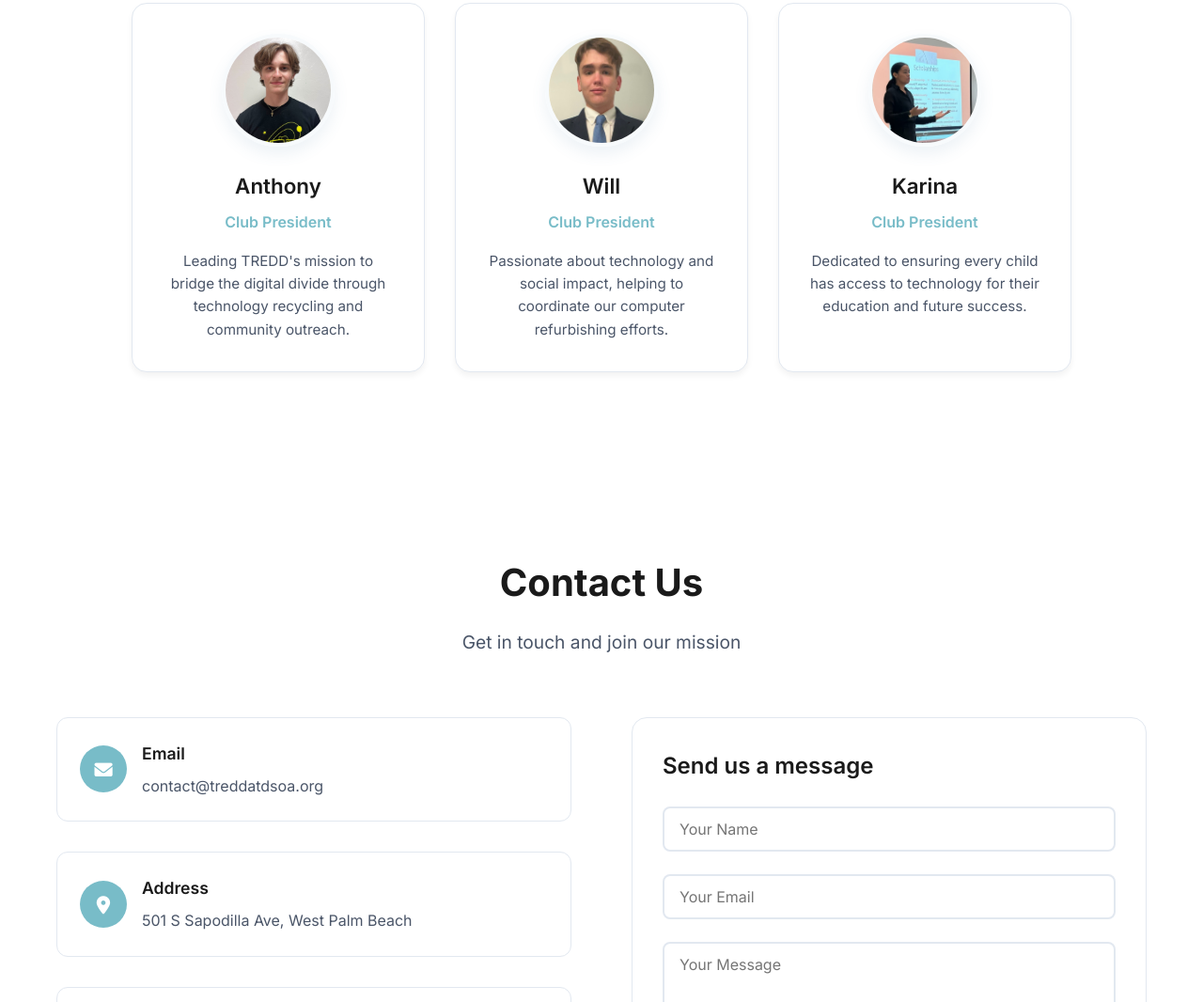
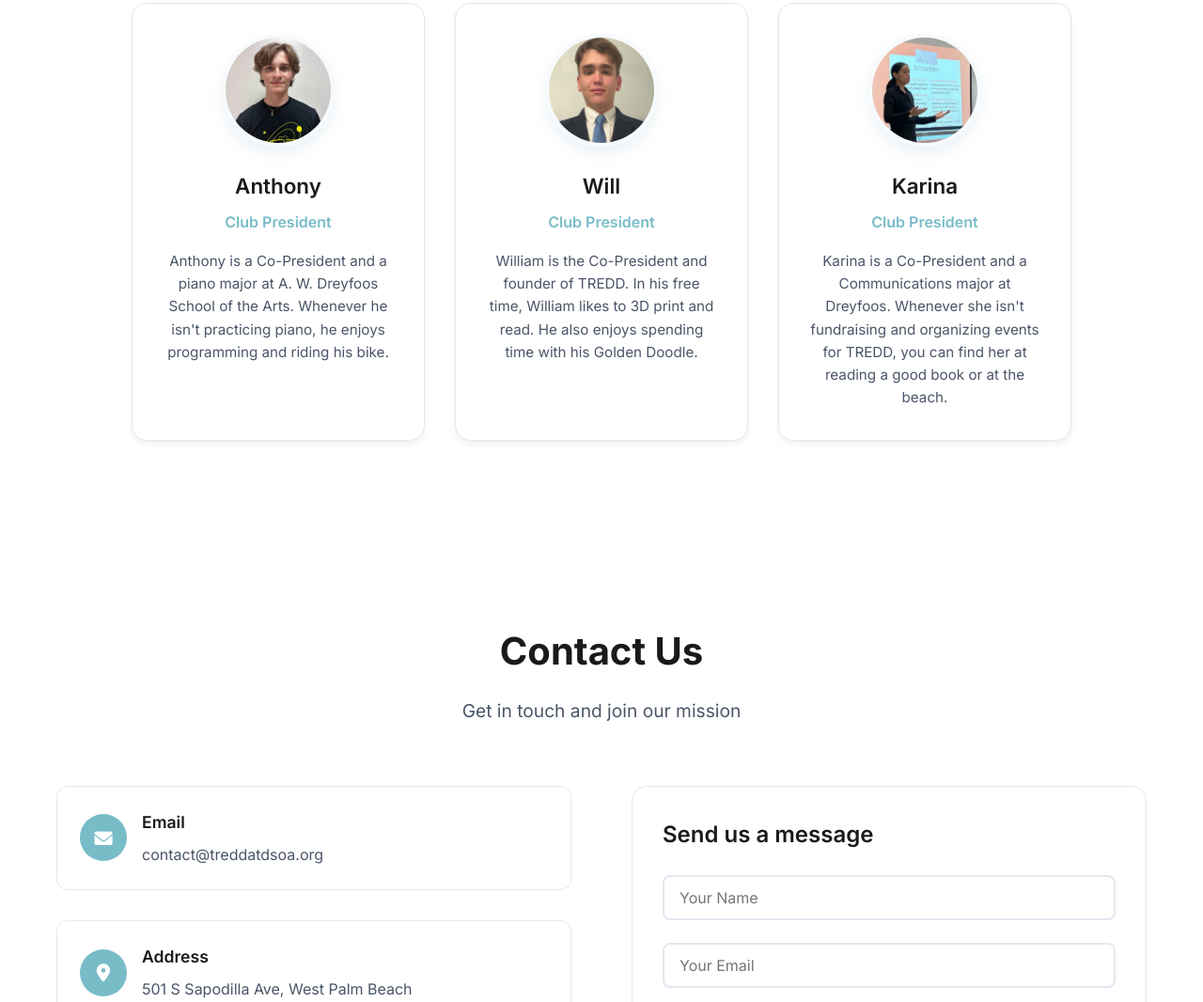
Before and after one commit to TheKoolAidManw/tredd-website, a plain HTML site: page index.html in a window 1280 px wide. Shown: the part 2664-3730 px from the top of the page at 94% size. Drawn offline with Linux system fonts and the light colour scheme.

Commit message:
Update club presidents descriptions with personal details and roles

```diff
--- a/index.html
+++ b/index.html
@@ -171,7 +171,7 @@ z<!DOCTYPE html>
                         <div class="president-info">
                             <h4>Anthony</h4>
                             <p class="president-role">Club President</p>
-                            <p class="president-description">Leading TREDD's mission to bridge the digital divide through technology recycling and community outreach.</p>
+                            <p class="president-description">Anthony is a Co-President and a piano major at A. W. Dreyfoos School of the Arts. Whenever he isn't practicing piano, he enjoys programming and riding his bike.</p>
                         </div>
                     </div>
                     <div class="president-card">
@@ -181,7 +181,7 @@ z<!DOCTYPE html>
                         <div class="president-info">
                             <h4>Will</h4>
                             <p class="president-role">Club President</p>
-                            <p class="president-description">Passionate about technology and social impact, helping to coordinate our computer refurbishing efforts.</p>
+                            <p class="president-description">William is the Co-President and founder of TREDD. In his free time, William likes to 3D print and read. He also enjoys spending time with his Golden Doodle.</p>
                         </div>
                     </div>
                     <div class="president-card">
@@ -191,7 +191,7 @@ z<!DOCTYPE html>
                         <div class="president-info">
                             <h4>Karina</h4>
                             <p class="president-role">Club President</p>
-                            <p class="president-description">Dedicated to ensuring every child has access to technology for their education and future success.</p>
+                            <p class="president-description">Karina is a Co-President and a Communications major at Dreyfoos. Whenever she isn't fundraising and organizing events for TREDD, you can find her at reading a good book or at the beach.</p>
                         </div>
                     </div>
                 </div>
```
